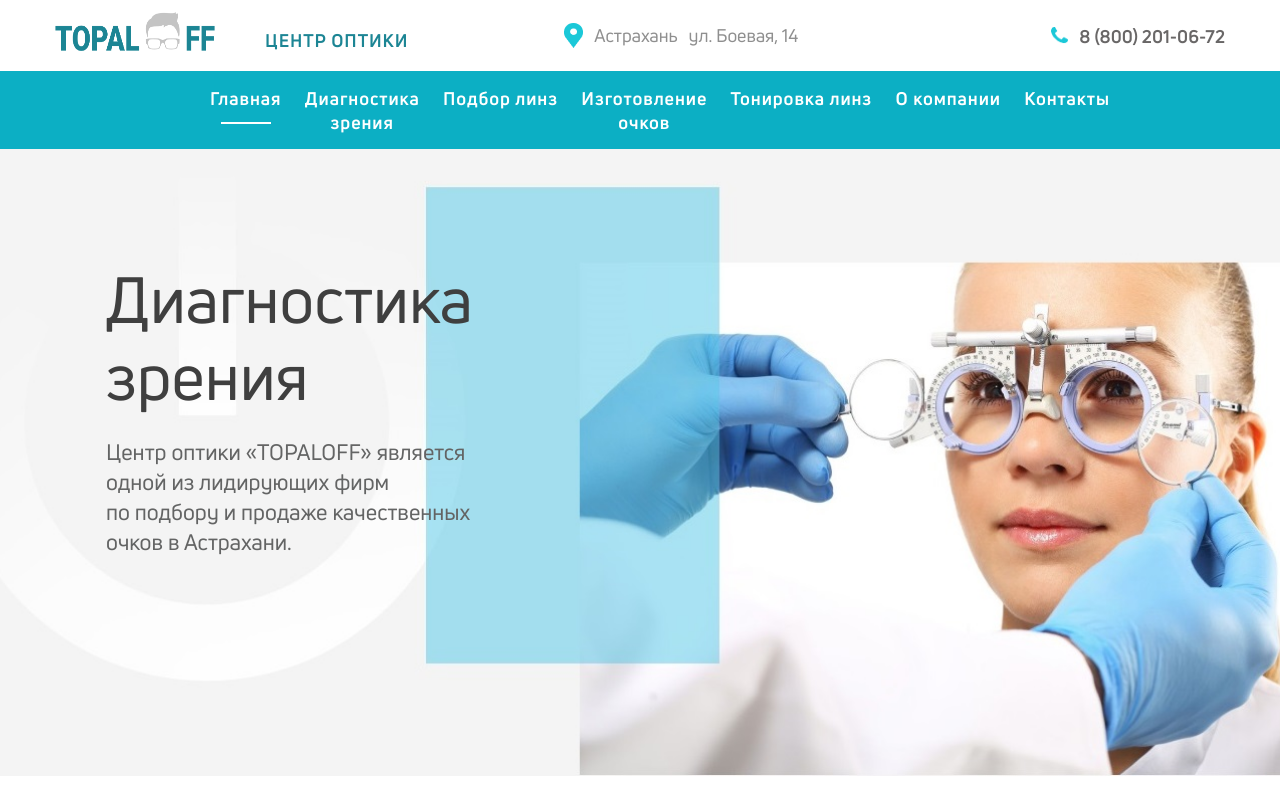
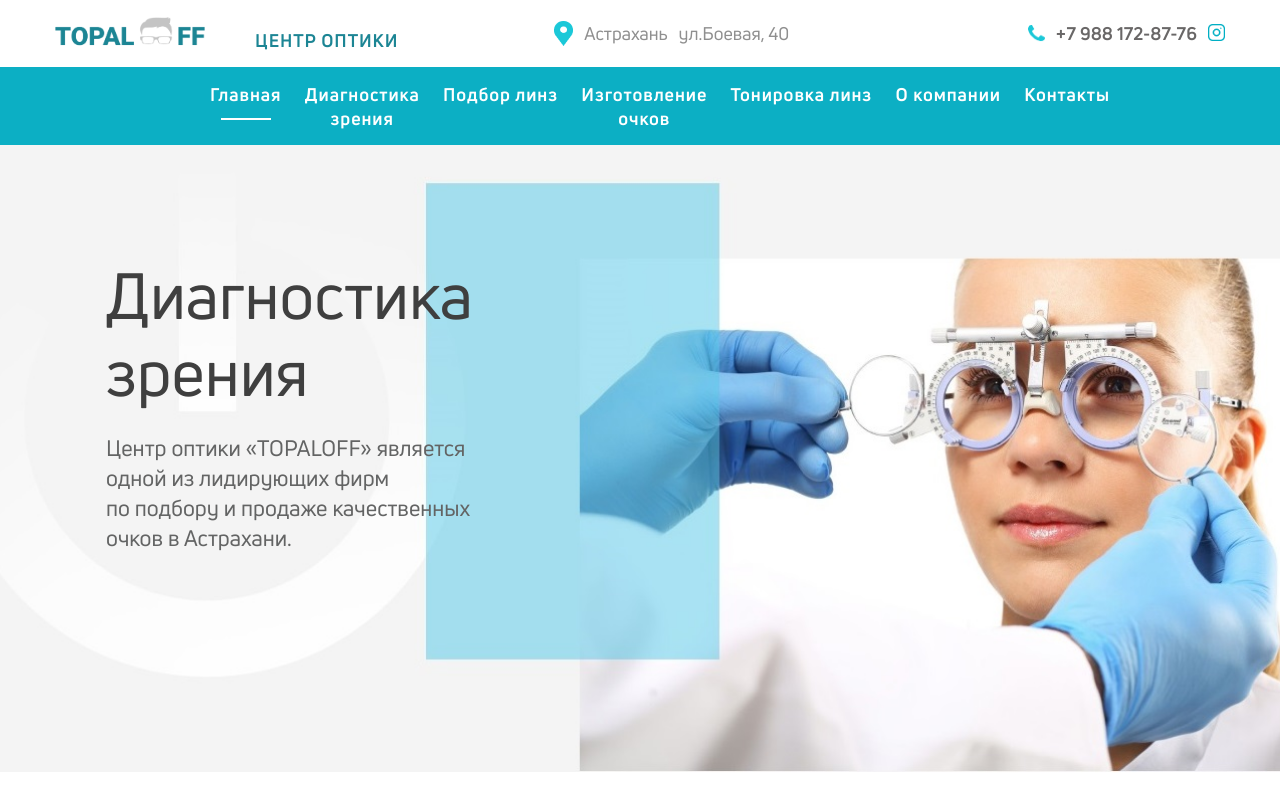
Before and after one commit to AlexeyKarpunin/Optica, a Next.js app: page / in a window 1280 px wide. Shown: the top 800 px of the page. Built offline with nearby package versions, Linux system fonts and the light colour scheme.

Commit message:
some work

```diff
--- a/components/header/components/Geo.jsx
+++ b/components/header/components/Geo.jsx
@@ -19,6 +19,16 @@ export default function Geo () {
 
 const LogoWrraper = styled.div`
   display: flex;
+
+  @media (max-width: 940px) {
+    flex-direction: column;
+    margin-left: 10px;
+  }
+
+  @media (max-width: 540px) {
+    margin-left: 0;
+  }
+
   @media (max-width: 494px) {
     width: 100%;
   }
@@ -32,6 +42,10 @@ const GeoContainer = styled.div`
 const LogoContainer = styled.div`
   display: flex;
 
+  @media (max-width: 540px) {
+    flex-direction: column;
+  }
+
   @media (max-width: 495px) {
     flex-direction: column;
     align-items: flex-start;
--- a/components/header/components/geo/Geolocation.jsx
+++ b/components/header/components/geo/Geolocation.jsx
@@ -6,15 +6,22 @@ export default function Geolocation () {
       <City>
         <img src='/img/Vector.png' alt='' style={{height: '25px'}} />
         <span> Астрахань </span>
-        <span>ул. Боевая, 14 </span>
+        <span>ул.Боевая, 40 </span>
       </City>
       <Number>
         <img src='/img/call.png' alt='' />
-        <a href='tel:8 (800) 201-06-72'>8 (800) 201-06-72</a>
+        <a href='tel:8 (800) 201-06-72'>+7 988 172-87-76</a>
+        <InstWrapper href='https://www.instagram.com/topaloff_optica/?hl=ru' target='_blank'><img src='/img/inst.png' alt='instagram' /></InstWrapper>
       </Number>
     </GeoContainer>
   );
 }
+
+const InstWrapper = styled.a`
+   margin: 1px 0 0 10px ;
+   cursor: pointer;
+
+`;
 
 const GeoContainer = styled.div`
   display: flex;
@@ -27,11 +34,15 @@ const GeoContainer = styled.div`
     justify-content: space-evenly;
   }
 
+  @media (max-width: 1020px) {
+    margin-left: 0px;
+  }
+
   @media (max-width: 920px) {
     margin-left: 0px;
   }
 
-  @media (max-width: 494px) {
+  @media (max-width: 540px) {
     margin: 0 auto;
   }
 `;
@@ -48,7 +59,7 @@ const City = styled.div`
     margin-left: 11px;
   }
 
-  @media (max-width: 744px) {
+  @media (max-width: 780px) {
     span {
       &:nth-child(2) {
         display: none;
@@ -56,7 +67,7 @@ const City = styled.div`
     }
   }
 
-  @media (max-width: 635px) {
+  @media (max-width: 670px) {
     span {
       display: none;
     }
@@ -69,6 +80,11 @@ const City = styled.div`
 const Number = styled.div`
   align-self: center;
   display: flex;
+
+  @media (max-width: 540px) {
+    margin: 0 0 0 25px;
+  }
+
   a {
     margin-left 11px;
     font-style: normal;
--- a/components/header/components/geo/Logo.jsx
+++ b/components/header/components/geo/Logo.jsx
@@ -1,8 +1,8 @@
-import styled from "styled-components";
+import styled from 'styled-components';
 
 export default function Logo () {
   return (
-    <ImgWrraper><img src='/img/logotip.png' alt='logo' style={{width: '160px', height: '47px'}} /></ImgWrraper>
+    <ImgWrraper><img src='/img/logotip.png' alt='logo' /></ImgWrraper>
   );
 }
 
@@ -11,6 +11,11 @@ const ImgWrraper = styled.div`
   justify-content: center;
   flex-direction: column;
   margin: 0 auto;
+
+  img {
+    width: 150px;
+    height: 34px;
+  }
 `;
 
 /*
--- a/components/header/components/geo/LogoText.jsx
+++ b/components/header/components/geo/LogoText.jsx
@@ -21,9 +21,11 @@ export default function LogoText() {
 
 const Text = styled.div`
   margin: 16px 0 3px 50px;
-  @media (max-width: 495px) {
-    display: none;
+
+  @media (max-width: 940px) {
+    margin: 0 auto;
   }
+
 `;
 
 const TextBold = styled.span`
@@ -34,11 +36,11 @@ const TextBold = styled.span`
   letter-spacing: 0.05em;
 `;
 
-const TextNormal = styled.span`
-  font-style: normal;
-  font-weight: normal;
-  font-size: 14px;
-  color: #1C626B;
-  letter-spacing: 0.05em;
-  margin-bottom: 5px;
-`;
+// const TextNormal = styled.span`
+//   font-style: normal;
+//   font-weight: normal;
+//   font-size: 14px;
+//   color: #1C626B;
+//   letter-spacing: 0.05em;
+//   margin-bottom: 5px;
+// `;
--- a/styles/fonts.css
+++ b/styles/fonts.css
@@ -258,4 +258,5 @@ body {
   .is-active-nav-link::before {
     bottom: 10px;
   }
+
 }
```
Also changed, not shown: public/img/inst.png (added), public/img/Без названия.png (added).
